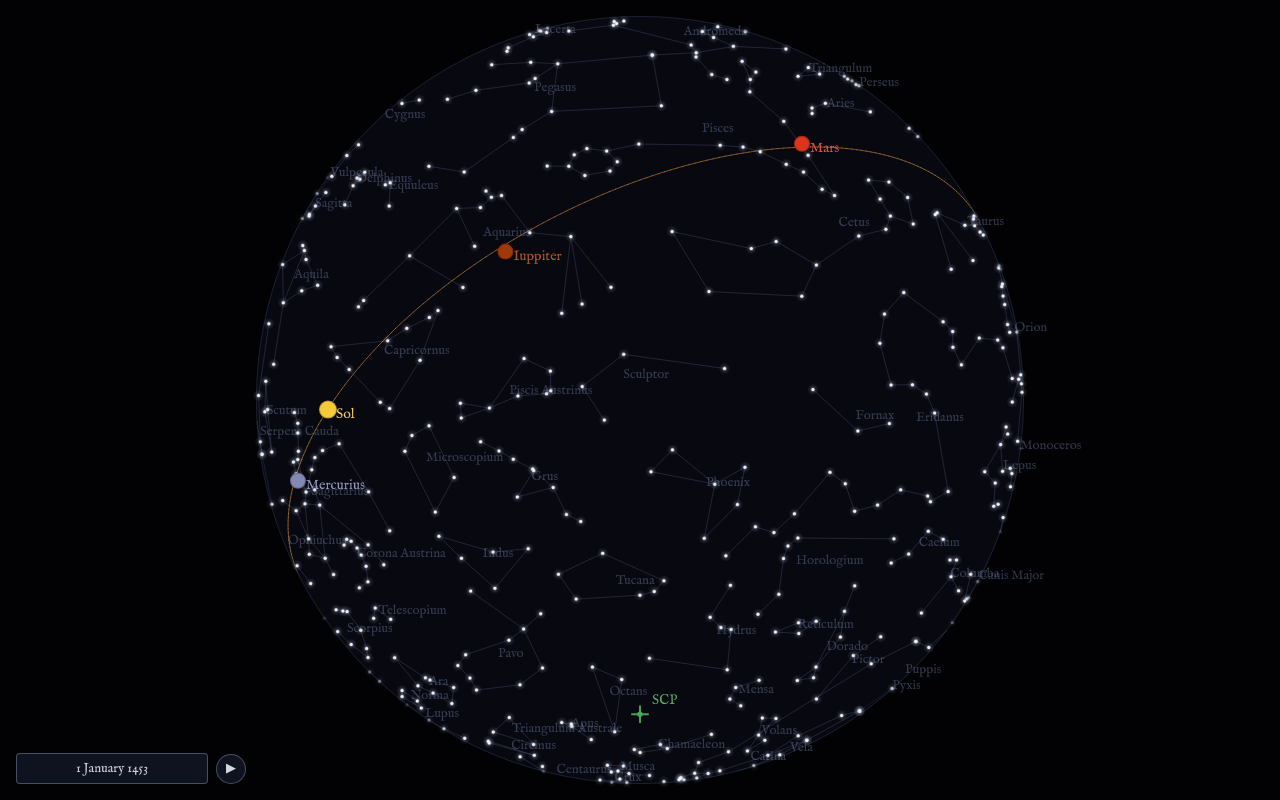
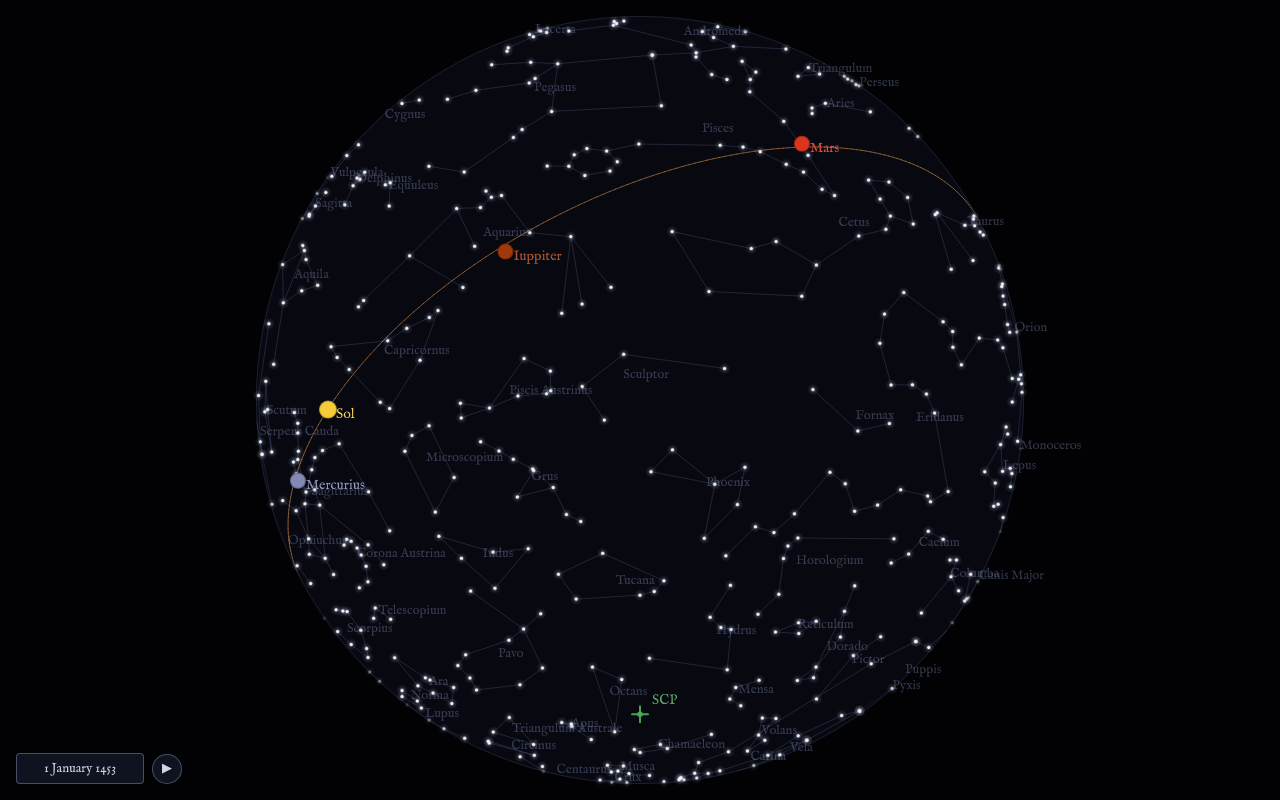
Before and after one commit to Comninos/the-seven-planets, a website built with Vite: page web/planetary-sphere/index.html in a window 1280 px wide. Built offline with nearby package versions, Linux system fonts and the light colour scheme.

Commit message:
Narrow the date input to fit its text
Co-Authored-By: Claude Fable 5 <noreply@anthropic.com>

```diff
--- a/web/planetary-sphere/src/style.css
+++ b/web/planetary-sphere/src/style.css
@@ -45,9 +45,9 @@ body {
 }
 
 .celestial-globe-date-input {
-  width: 170px;
+  width: 110px;
   flex: none;
-  padding: 6px 10px;
+  padding: 6px 8px;
   background: rgba(20, 24, 40, 0.75);
   border: 1px solid rgba(150, 170, 210, 0.4);
   border-radius: 4px;
```
